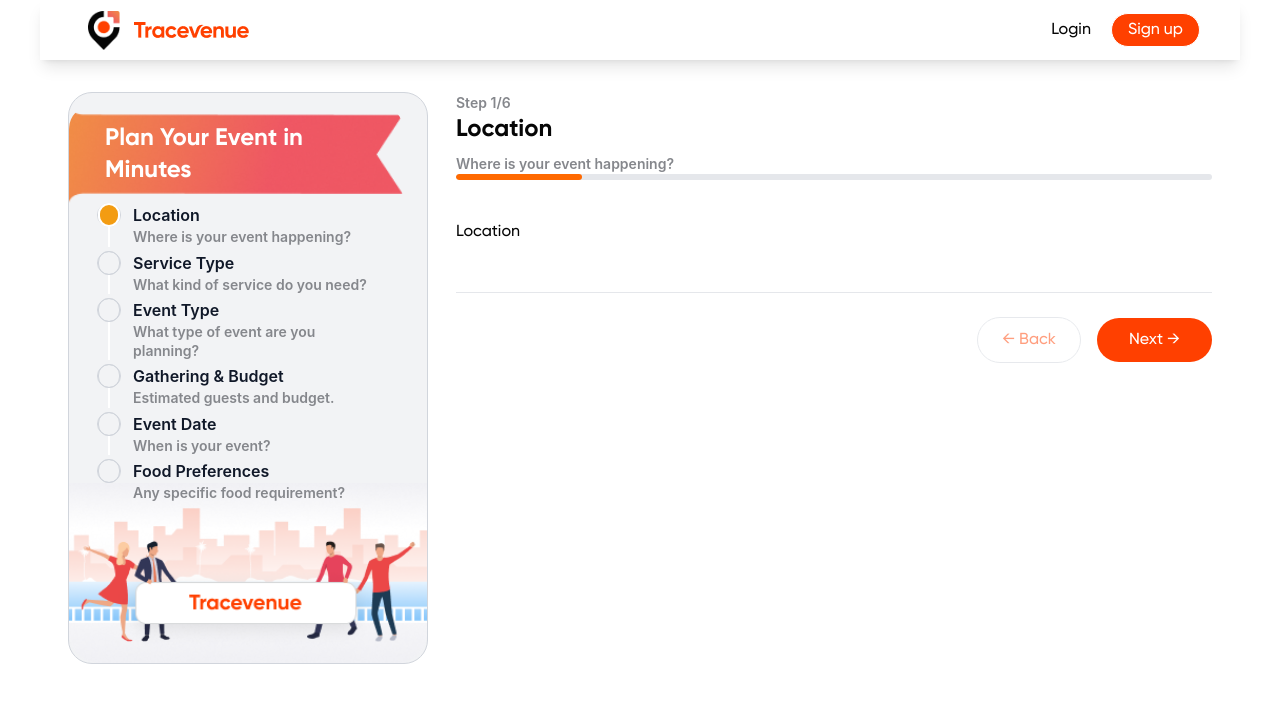
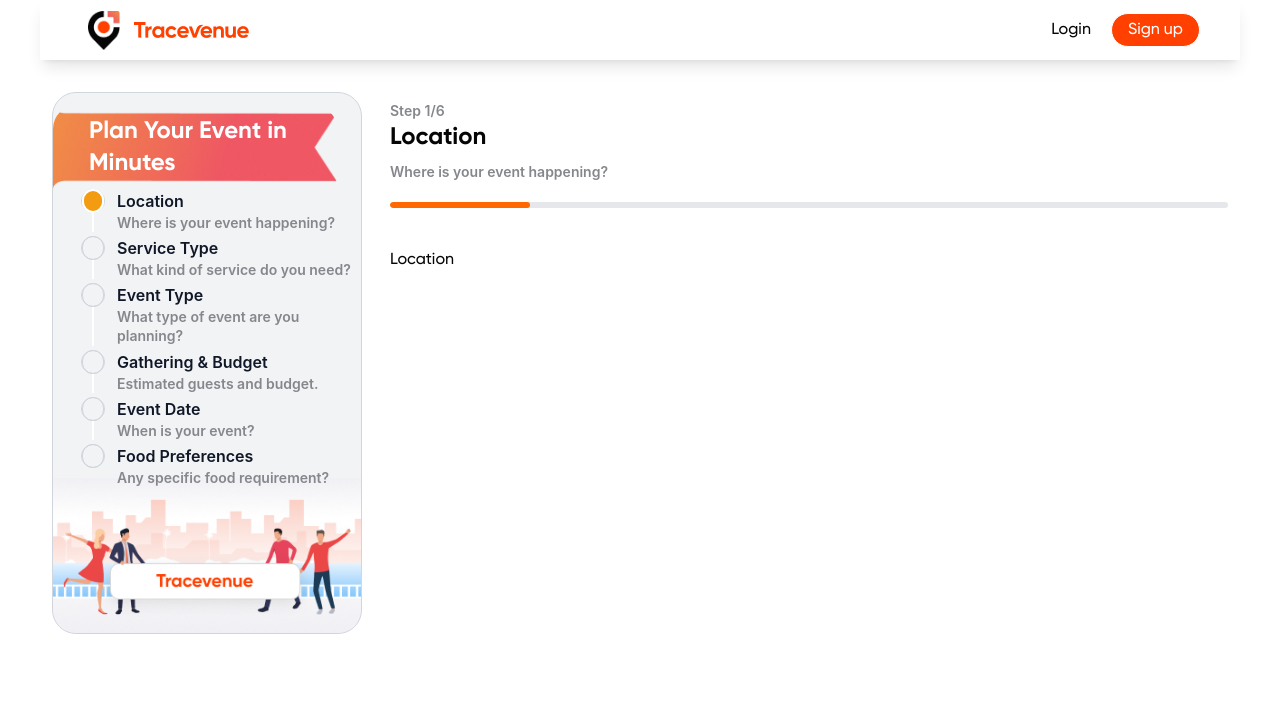
Before and after one commit to Prince5632/tracevenue-revamped, a React (Vite) app: page / in a window 1280 px wide. Shown: the top 702 px of the page. Built offline with nearby package versions, Linux system fonts and the light colour scheme.

Commit message:
Step-4 after the review... next PR
1) Add warning on the both card if the max people is less than min people and same for budget also.
2)Remove the increment and decrement feature from the input section.
3) adjust the footer.
4) dust the size of sidebar

```diff
--- a/src/components/common/ProgessHeader.jsx
+++ b/src/components/common/ProgessHeader.jsx
@@ -11,7 +11,7 @@ const ProgressHeader = ({ currentStep, totalSteps, title, subtitle }) => {
 
       <p className="text-gray-500 font-semibold max-w-2xl mb-5">{subtitle}</p>
 
-      <div className="h-[6px] w-full bg-gray-200 rounded-full overflow-hidden">
+      <div className="h-[6px] w-full bg-gray-200 rounded-full overflow-hidden mt-5">
         <div
           className="h-full bg-orange-500 rounded-full transition-all duration-300 ease-out"
           style={{ width: `${progressPercentage}%` }}
--- a/src/components/common/Sidebar/Sidebar.jsx
+++ b/src/components/common/Sidebar/Sidebar.jsx
@@ -6,7 +6,7 @@ import StepItem from './StepItem';
 
 const Sidebar = ({ steps, currentStep, completedSteps = [] }) => {
   return (
-    <aside className="relative  lg:w-[360px] h-[572px] bg-[#F2F3F5] rounded-3xl flex flex-col border border-gray-300 lg:sticky lg:top-6">
+    <aside className="relative  lg:w-[310px] h-[542px] bg-[#F2F3F5] rounded-3xl flex flex-col border border-gray-300 lg:sticky lg:top-5">
       {/* Header Image Section */}
       <div className="relative mt-3 pr-6">
         <img src={header} alt="header" className="w-full rounded-t-3xl" />
--- a/src/components/common/StepControlFooter.jsx
+++ b/src/components/common/StepControlFooter.jsx
@@ -1,24 +1,35 @@
 import React from 'react';
-import { Button } from './index'; // Assuming Button is exported from common/index.js
+import { Button } from './index';
 
 const StepControlFooter = ({ onNext, onBack, isFirstStep, isLastStep }) => {
   return (
-        <div className="mt-12 border-t border-gray-200 w-full sticky z-10 bottom-0 bg-white">
-            <div className="flex justify-end items-center gap-4 py-6">
+    <div className="fixed bottom-0 w-full z-50 border-t border-gray-200 bg-white ">
+      <div
+        className="
+          w-full
+          px-4 py-2
+          sm:py-4
+          flex items-center gap-4
+          justify-between
+          sm:justify-end
+        "
+      >
         <Button
           variant="outline"
           onClick={onBack}
           disabled={isFirstStep}
-                    className={`flex items-center gap-1 px-6 py-2 rounded-full border border-gray-300 text-[#D7D9DA] font-semibold text-[19px] cursor-pointer ${isFirstStep ? 'opacity-50 cursor-not-allowed' : ''}`}
+          className={`flex items-center gap-1 px-8 py-2 rounded-full border border-gray-300 text-[#D7D9DA] font-semibold text-[19px] ${
+            isFirstStep ? 'opacity-50 cursor-not-allowed' : ''
+          }`}
         >
-                    &larr; Back
+          ← Back
         </Button>
 
         <Button
           onClick={onNext}
-                    className="px-8 rounded-full bg-[#ff4000] hover:bg-[#ff5722] text-white"
+          className="px-8 py-2 rounded-full bg-[#ff4000] hover:bg-[#ff5722] text-white mr-4"
         >
-                    {isLastStep ? 'Finish' : 'Next'} &rarr;
+          {isLastStep ? 'Finish' : 'Next'} →
         </Button>
       </div>
     </div>
--- a/src/components/enquiry/steps/GatheringBudget.jsx
+++ b/src/components/enquiry/steps/GatheringBudget.jsx
@@ -2,9 +2,26 @@ import React, { useState } from 'react';
 import Card from '../../common/Card';
 import Button from '../../common/Button';
 import Input from '../../common/Input';
+import { Info } from 'lucide-react';
 
 const GatheringBudget = () => {
   const [budgetType, setBudgetType] = useState('perPerson');
+  const [minPeople, setMinPeople] = useState("");
+  const [maxPeople, setMaxPeople] = useState("");
+  const [minBudget, setMinBudget] = useState("");
+  const [maxBudget, setMaxBudget] = useState("");
+
+
+  {/**This Line of Code tell us if maxPeople and maxBudget is less than we have to put the warning. */}
+  const isInvalidPeopleRange =
+    minPeople !== "" &&
+    maxPeople !== "" &&
+    Number(maxPeople) < Number(minPeople);
+
+  const isInvalidBudgetRange =
+    minBudget !== "" &&
+    maxBudget !== "" &&
+    Number(maxBudget) < Number(minBudget);
 
      {/**
        * The Card, Input and Button are taken from the Component(Common).
@@ -18,60 +35,58 @@ const GatheringBudget = () => {
   return (
     <div className="bg-white grid grid-cols-1 sm:grid-cols-2 gap-6">
         {/**
-         * 1- Mobile view -> Columns
-         * 2- Large Screen View -> Rows
-         */}
-
-         {/**
            * Gathering Size Card
         */}
 
-      <Card padding="lg" className="w-full">
+      <Card padding="md" className="max-w-full">
         <Card.Header>
-          <h2 className="text-xl font-semibold justify-start">
-            Gathering Size
-          </h2>
+          <h2 className="text-xl font-semibold text-gray-800">Gathering Size</h2>
         </Card.Header>
 
         <Card.Body>
-          <div className="grid grid-cols-1 sm:grid-cols-2 gap-4">
-
+          <div className="flex flex-row sm:flex-row gap-4">
             <div className="flex flex-col gap-2">
-              <h3 className="text-gray-500 font-semibold">
-                Minimum
-              </h3>
+              <h3 className="text-gray-500 font-semibold">Minimum</h3>
               <Input
-                type="number"
-                min={0}
+                type="text"
+                inputMode="numeric"
+                pattern="[0-9]*"
                 fullWidth
+                value={minPeople}
+                onChange={(e) => setMinPeople(e.target.value)}
               />
             </div>
 
             <div className="flex flex-col gap-2">
-              <h3 className="text-gray-500 font-semibold">
-                Maximum
-              </h3>
+              <h3 className="text-gray-500 font-semibold">Maximum</h3>
               <Input
-                type="number"
-                min={0}
+                type="text"
+                inputMode="numeric"
+                pattern="[0-9]*"
                 fullWidth
+                value={maxPeople}
+                onChange={(e) => setMaxPeople(e.target.value)}
               />
             </div>
+          </div>
 
-          </div>
+          {isInvalidPeopleRange && (
+            <p className="mt-3!  flex items-start gap-1 text-sm  text-orange-600!">
+              <Info size={16} className="shrink-0"/>Max people range should be greater than min people range
+            </p>
+          )}
         </Card.Body>
+
       </Card>
 
+
         {/**
-          * Gathering Size Card
+        *  Budget Card
         */}
-
-      <Card padding="lg" className="w-full">
+      <Card padding="md" className="w-full ">
         <Card.Header>
-          <div className="flex flex-row items-center justify-between gap-3">
-            <h2 className="text-xl font-semibold">
-                Budget
-            </h2>
+          <div className="flex items-center justify-between gap-3 text-gray-800">
+            <h2 className="text-xl font-semibold">Budget</h2>
 
             <div className="flex gap-2">
               <Button
@@ -105,41 +120,46 @@ const GatheringBudget = () => {
 
         <Card.Body>
           {budgetType === 'perPerson' && (
-            <div className="grid grid-cols-1 sm:grid-cols-2 gap-4">
-
+            <>
+              <div className="flex flex-row sm:flex-row gap-4">
                 <div className="flex flex-col gap-2">
                   <h3 className="text-gray-500 font-semibold">
                     Minimum Price
                   </h3>
                   <Input
-                  type="number"
-                  min={0}
+                    type="text"
+                    inputMode="numeric"
+                    pattern="[0-9]*"
                     fullWidth
-                  leftIcon={
-                                <span className="font-semibold text-gray-500">
-                                    ₹
-                                </span>
-                            }
+                    leftIcon={<span className="font-semibold text-gray-500">₹</span>}
+                    value={minBudget}
+                    onChange={(e) => setMinBudget(e.target.value)}
                   />
                 </div>
 
                 <div className="flex flex-col gap-2">
-                <h3 className="text-gray-500 font-semibold ">
+                  <h3 className="text-gray-500 font-semibold">
                     Maximum Price
                   </h3>
                   <Input
-                  type="number"
-                  min={0}
+                    type="text"
+                    inputMode="numeric"
+                    pattern="[0-9]*"
                     fullWidth
-                  leftIcon={
-                                <span className='font-semibold text-gray-500'>
-                                    ₹
-                                </span>
-                            }
+                    leftIcon={<span className="font-semibold text-gray-500">₹</span>}
+                    value={maxBudget}
+                    onChange={(e) => setMaxBudget(e.target.value)}
                   />
                 </div>
+              </div>
 
-            </div>
+
+              {isInvalidBudgetRange && (
+                <p className="mt-3! flex items-start gap-1 text-sm text-orange-600!">
+                  <Info size={16} className="shrink-0"/>Maximum budget must be greater than minimum budget
+                </p>
+              )}
+            </>
           )}
 
           {budgetType === 'lumpSum' && (
@@ -148,19 +168,16 @@ const GatheringBudget = () => {
                 Total Budget (excl. additional services)
               </h3>
               <Input
-                type="number"
+                type="text"
+                inputMode="numeric"
+                pattern="[0-9]*"
                 className="sm:max-w-75"
-                leftIcon={
-                            <span className='font-semibold text-gray-500'>
-                                ₹
-                            </span>
-                        }
+                leftIcon={<span className="font-semibold text-gray-500">₹</span>}
               />
             </div>
           )}
         </Card.Body>
       </Card>
-
     </div>
   );
 };
--- a/src/layouts/EnquiryLayout.jsx
+++ b/src/layouts/EnquiryLayout.jsx
@@ -13,6 +13,7 @@ const EnquiryLayout = () => {
     const [currentStepIndex, setCurrentStepIndex] = useState(0);
     const [completedSteps, setCompletedSteps] = useState([]);
     const [isSidebarOpen, setIsSidebarOpen] = useState(false);
+
 
 
 
@@ -49,7 +50,7 @@ const EnquiryLayout = () => {
     return (
         <>
             <Navbar />
-            <div className="flex lg:flex-row max-w-7xl mx-auto px-4 sm:px-6 lg:px-7 gap-6 lg:gap-7 mt-6 lg:mt-8">
+             <div className="flex relative min-h-[calc(100vh-56px)] mt-6 lg:mt-8  gap-6 lg:gap-7 px-4 sm:px-2 lg:px-3">
                 <button
                     onClick={() => setIsSidebarOpen(true)}
                     className="lg:hidden fixed top-24 left-4 z-50 bg-white border shadow-md rounded-full p-2 mb-3"
@@ -73,6 +74,7 @@ const EnquiryLayout = () => {
           `}
                 >
                     <Sidebar
+
                         steps={steps}
                         currentStep={currentStepIndex + 1}
                         completedSteps={completedSteps}
@@ -85,15 +87,15 @@ const EnquiryLayout = () => {
                     </button>
                 </div>
 
-                <div className="flex-1 min-w-0 mt">
+                <div className="flex-1 min-w-0 mt-2 flex flex-col">
                     <ProgressHeader
                         currentStep={currentStepIndex + 1}
                         totalSteps={steps.length}
                         title={currentStep.title}
                         subtitle={currentStep.description}
                     />
-                    <div className="mt-6 sm:mt-8 lg:mt-10 ">
-                        <StepRenderer stepKey={currentStep.componentKey} />
+                    <div className="mt-6 sm:mt-8 lg:mt-10 flex-1 overflow-y-auto pb-32">
+                        <StepRenderer stepKey={currentStep.componentKey}  />
                     </div>
 
                     <StepControlFooter onNext={handleNext} onBack={handleBack} isFirstStep={isFirstStep} isLastStep={isLastStep} />
```
Lines whose indentation alone changed are shown as unchanged.
